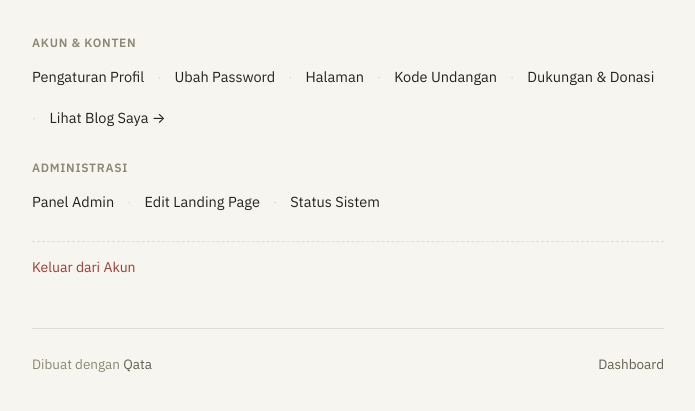
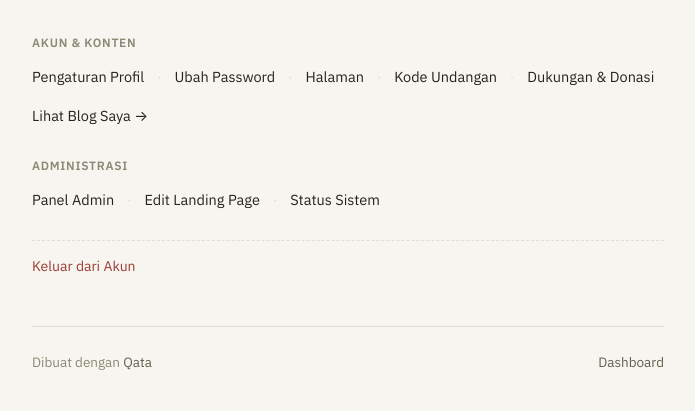
Before and after one commit to andriawekh-droid/qata, a Flask app: page /dashboard/ in a window 1280 px wide. Shown: the part 323-734 px from the top of the page, without its empty margins (292-987 px from the left). Run offline with Flask 3, Linux system fonts and the light colour scheme; a user stored in the database is signed in; tables that the repository leaves empty hold one stand-in row (values such as "Sample post"); some libraries are stand-ins or nearby versions.

Commit message:
fix(dashboard): buat tautan Lihat Blog Saya sejajar rata kiri di baris baru tanpa titik pemisah

```diff
--- a/templates/dashboard/index.html
+++ b/templates/dashboard/index.html
@@ -93,7 +93,8 @@
             <a href="{{ url_for('dashboard.invite_codes') }}">Kode Undangan</a>
             <span class="menu-divider">&middot;</span>
             <a href="{{ url_for('dashboard.donasi') }}">Dukungan & Donasi</a>
-            <span class="menu-divider">&middot;</span>
+        </div>
+        <div class="dashboard-menu-links">
             <a href="{{ url_for('public.user_blog', username=current_user.username) }}" target="_blank">Lihat Blog Saya &rarr;</a>
         </div>
     </div>
```
